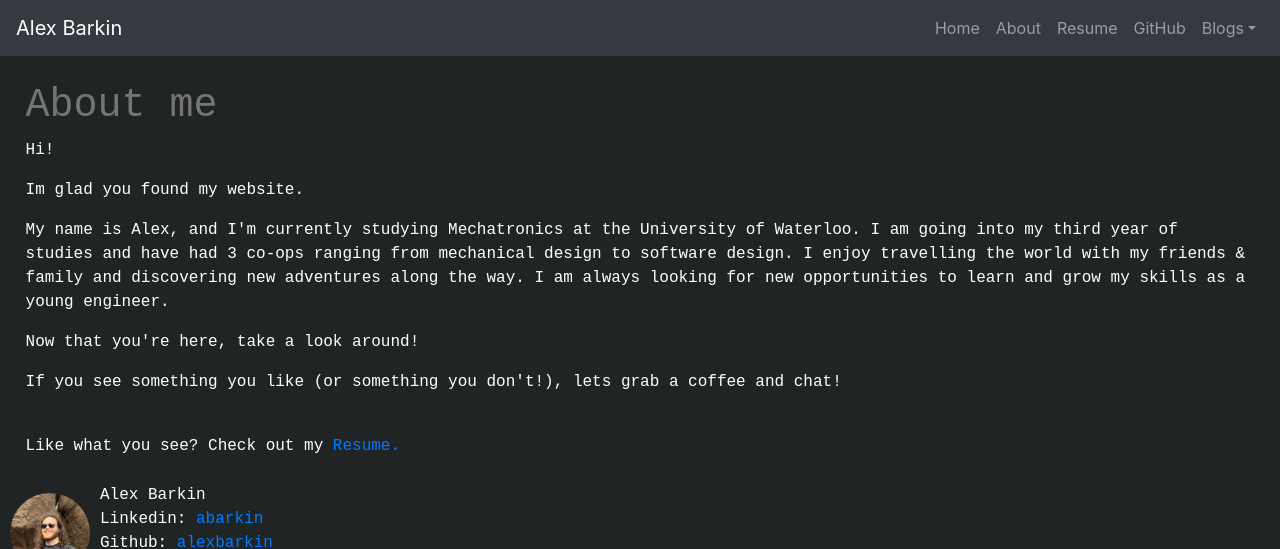
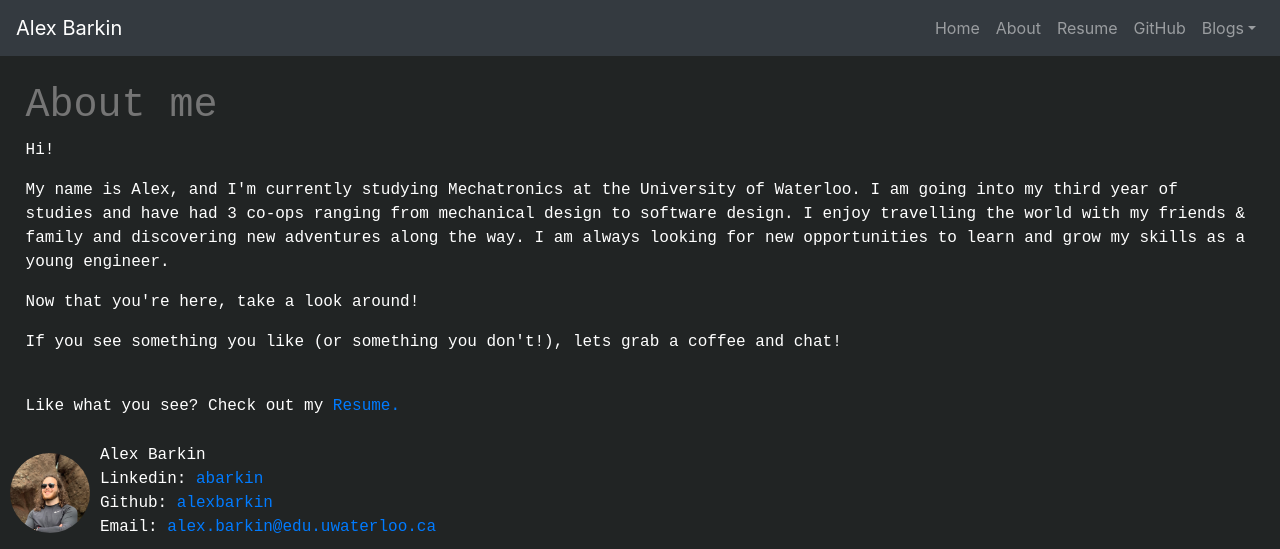
Before and after one commit to traduttore/traduttore.github.io, a Gatsby site: page /About in a window 1280 px wide. Shown: the top 549 px of the page. Built offline with nearby package versions, Linux system fonts and the light colour scheme; Gatsby itself is replaced by a stand-in of ours; a web font is replaced by a local one.

Commit message:
changing about page

```diff
--- a/src/pages/About.jsx
+++ b/src/pages/About.jsx
@@ -11,7 +11,6 @@ export default () => (
         <h1>About me</h1>
         <article className="blog-post-content">
             <p>Hi!</p>
-            <p>Im glad you found my website.</p>
             <p>My name is Alex, and I'm currently studying Mechatronics at the University of Waterloo.
                 I am going into my third year of studies and have had 3 co-ops ranging from mechanical design to
                 software design. I enjoy travelling the world with my friends & family and discovering new
```
